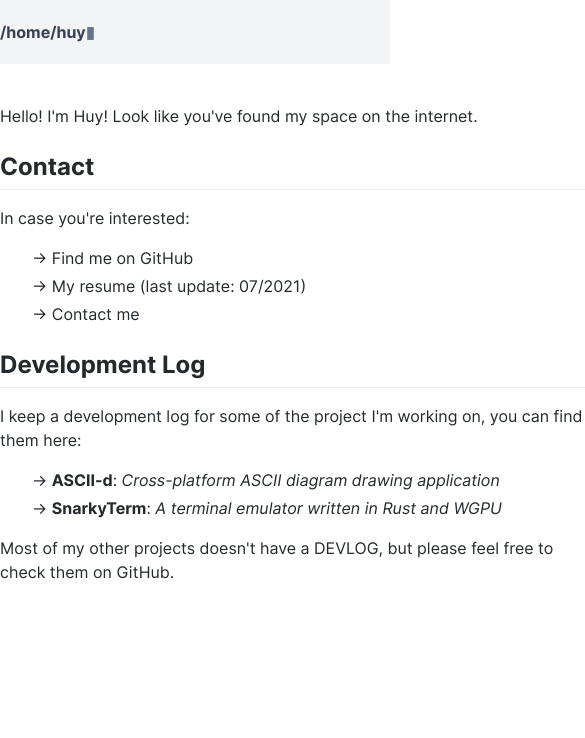
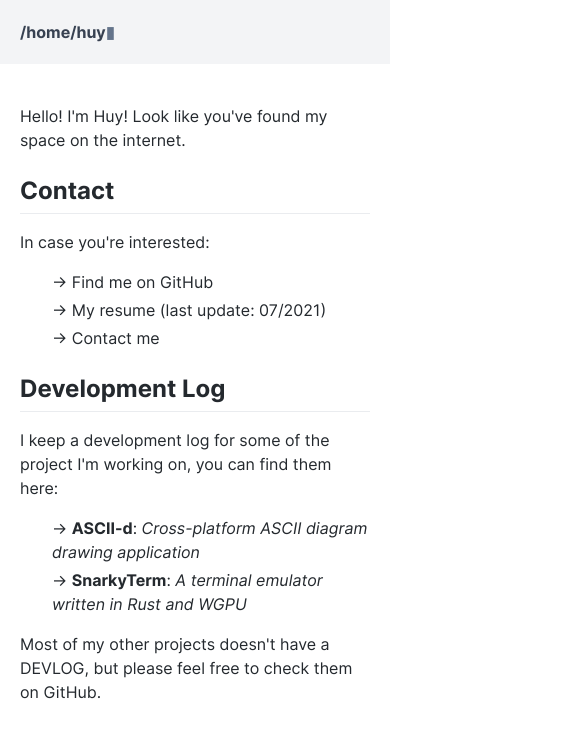
Before and after one commit to huytd/huy.rocks, a Next.js app: page / in a window 390 px wide. Shown: the top 738 px of the page, 585 px wide, since content can reach past the window. Built offline with nearby package versions, Linux system fonts and the light colour scheme.

Commit message:
Fix responsive and stuff

```diff
--- a/pages/[repo].tsx
+++ b/pages/[repo].tsx
@@ -2,6 +2,7 @@ import type { GetServerSideProps, InferGetServerSidePropsType, NextPage } from '
 import Head from 'next/head'
 import { marked } from 'marked';
 import Link from 'next/link';
+import { Fragment } from 'react';
 
 export const getServerSideProps: GetServerSideProps = async (context) => {
   let repo = context.params?.repo ?? null;
@@ -44,17 +45,17 @@ const Devlog: NextPage = ({ data, repo }: InferGetServerSidePropsType<typeof get
 
   const content = repo ? marked.parse(data).replace(/src=\"(.\/)?/g, `src="https://github.com/huytd/${repo}/raw/master/`) : `Uh oh!`;
   return (
-    <div>
+    <Fragment>
       <Head>
         <title>/home/huy/{repo}</title>
         <link rel="icon" href="/favicon.ico" />
       </Head>
-      <main className="w-[600px] mx-auto">
-        <h1 className="font-bold text-4xl mt-10">{repo}: Development Log</h1>
-        <div className="my-2 text-gray-500"><Link href={`https://github.com/huytd/${repo}`}>{`https://github.com/huytd/${repo}`}</Link></div>
+      <main className="container-center my-10">
+        <h1 className="font-bold text-4xl mt-10 border-none">{repo}: Development Log</h1>
+        <div className="my-2 text-gray-500">-&gt; <Link href={`https://github.com/huytd/${repo}`}><a className="hover:underline">GitHub Repository</a></Link></div>
         <div className="github-theme my-10" dangerouslySetInnerHTML={{__html: content}}></div>
       </main>
-    </div>
+    </Fragment>
   )
 }
 
--- a/pages/_app.tsx
+++ b/pages/_app.tsx
@@ -2,12 +2,13 @@ import '../styles/globals.css'
 import '../styles/github-theme.css'
 import type { AppProps } from 'next/app'
 import Link from 'next/link'
+import { Fragment } from 'react';
 
 function MyApp({ Component, pageProps }: AppProps) {
   const page = pageProps?.repo ?? "";
-  return <div>
+  return <Fragment>
     <div className="flex justify-center items-center bg-gray-100 h-16">
-      <div className="w-[600px] mx-auto flex items-center text-slate-500 font-bold">
+      <div className="container-center center-horizontal text-slate-500 font-bold">
         <Link href="/">
           <a className="font-bold text-gray-700">/home/huy</a>
         </Link>
@@ -16,7 +17,11 @@ function MyApp({ Component, pageProps }: AppProps) {
       </div>
     </div>
     <Component {...pageProps} />
-  </div>
+    <footer className="flex justify-center items-center h-16 text-gray-500 text-sm">
+      <div className="container-center center-horizontal">
+      </div>
+    </footer>
+  </Fragment>
 }
 
 export default MyApp
--- a/pages/index.tsx
+++ b/pages/index.tsx
@@ -1,16 +1,17 @@
 import type { NextPage } from 'next'
 import Head from 'next/head'
 import Link from 'next/link'
+import { Fragment } from 'react'
 
 const Home: NextPage = () => {
   return (
-    <div>
+    <Fragment>
       <Head>
         <title>{"/home/huy"}</title>
         <meta name="description" content="Generated by create next app" />
         <link rel="icon" href="/favicon.ico" />
       </Head>
-      <main className="w-[600px] mx-auto my-10 github-theme">
+      <main className="container-center github-theme my-10 min-h-full">
         <p>{"Hello! I'm Huy! Look like you've found my space on the internet."}</p>
 
         <h2>Contact</h2>
@@ -29,7 +30,7 @@ const Home: NextPage = () => {
         </ul>
         <p>{"Most of my other projects doesn't have a DEVLOG, but please feel free to check them on GitHub."}</p>
       </main>
-    </div>
+    </Fragment>
   )
 }
 
--- a/styles/globals.css
+++ b/styles/globals.css
@@ -36,3 +36,21 @@
 @tailwind base;
 @tailwind components;
 @tailwind utilities;
+
+.container-center {
+    @apply px-5 md:px-0 w-screen md:w-[600px] mx-auto;
+}
+
+.center-horizontal {
+    @apply flex items-center;
+}
+
+@layer components {
+    #__next {
+        @apply min-h-screen;
+    }
+    html,
+    body {
+        @apply min-h-screen;
+    }
+}
```
